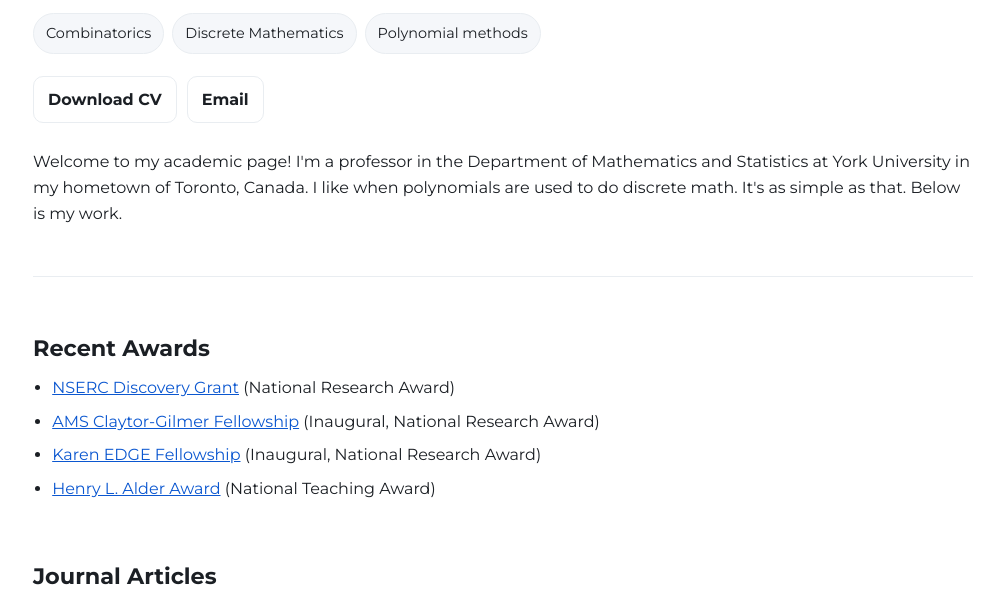
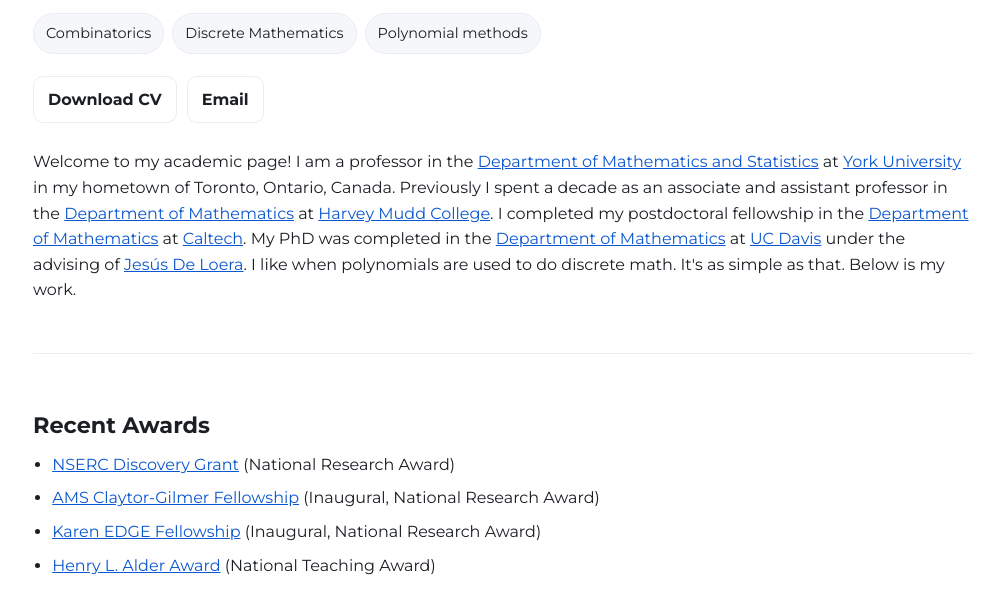
Before and after one commit to profomarmath/profomarmath.github.io, a plain HTML site: page index.html in a window 1280 px wide. Shown: the part 120-720 px from the top of the page, without its empty margins (137-1141 px from the left). Drawn offline with Linux system fonts and the light colour scheme.

Commit message:
Update index.html

```diff
--- a/index.html
+++ b/index.html
@@ -66,7 +66,7 @@
         <a class="btn" href="mailto:omarmo@yorku.ca">Email</a>
       </div>
       <p class="lead">
-        Welcome to my academic page! I'm a professor in the Department of Mathematics and Statistics at York University in my hometown of Toronto, Canada. I like when polynomials are used to do discrete math. It's as simple as that. Below is my work.
+        Welcome to my academic page! I am a professor in the <a href="https://www.yorku.ca/science/mathstats/" target="_blank">Department of Mathematics and Statistics</a> at <a href="https://www.yorku.ca/" target="_blank">York University</a> in my hometown of Toronto, Ontario, Canada. Previously I spent a decade as an associate and assistant professor in the <a href="https://www.hmc.edu/mathematics/" target="_blank">Department of Mathematics</a> at <a href="https://www.hmc.edu/" target="_blank">Harvey Mudd College</a>. I completed my postdoctoral fellowship in the <a href="https://www.math.caltech.edu/" target="_blank">Department of Mathematics</a> at <a href="https://www.caltech.edu/" target="_blank">Caltech</a>. My PhD was completed in the <a href="https://www.math.ucdavis.edu/" target="_blank">Department of Mathematics</a> at <a href="https://www.ucdavis.edu/" target="_blank">UC Davis</a> under the advising of <a href="https://deloera.math.ucdavis.edu/" target="_blank">Jesús De Loera</a>. I like when polynomials are used to do discrete math. It's as simple as that. Below is my work.
       </p>
     </header>
 
```
